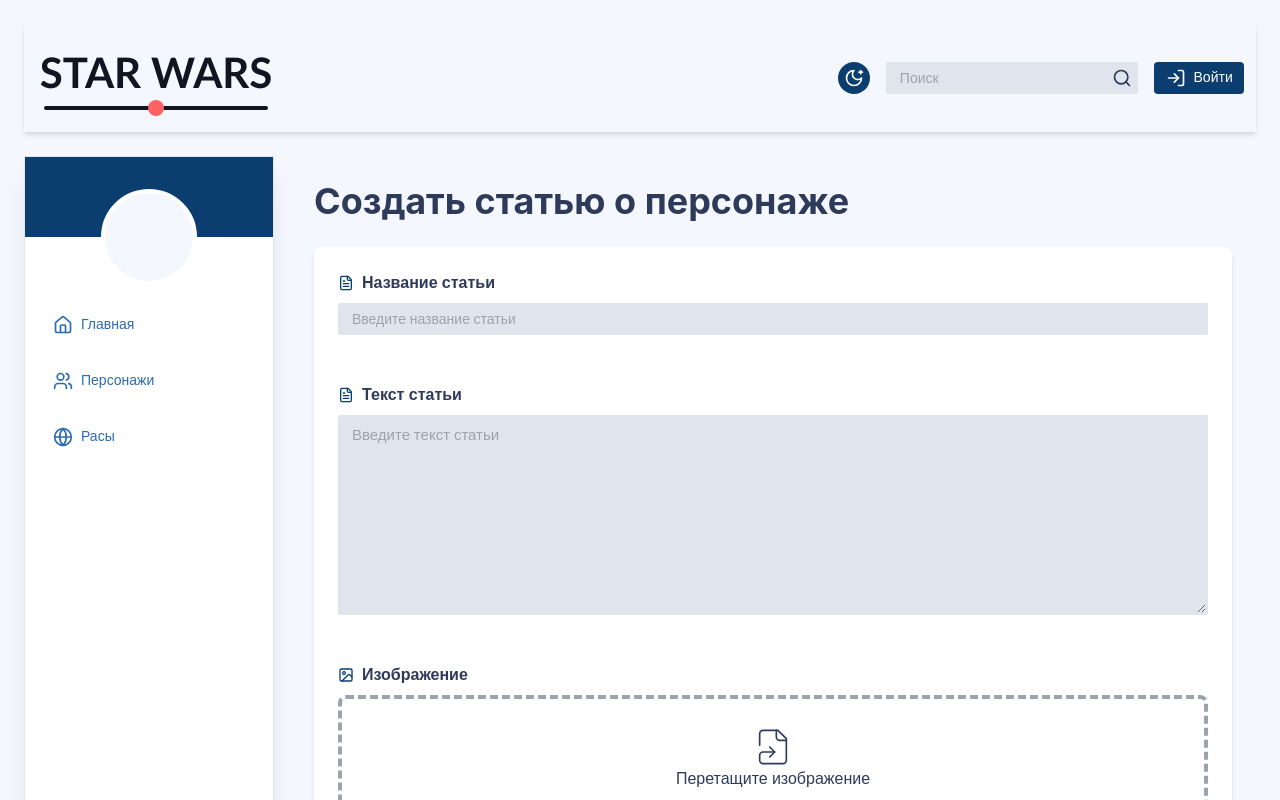
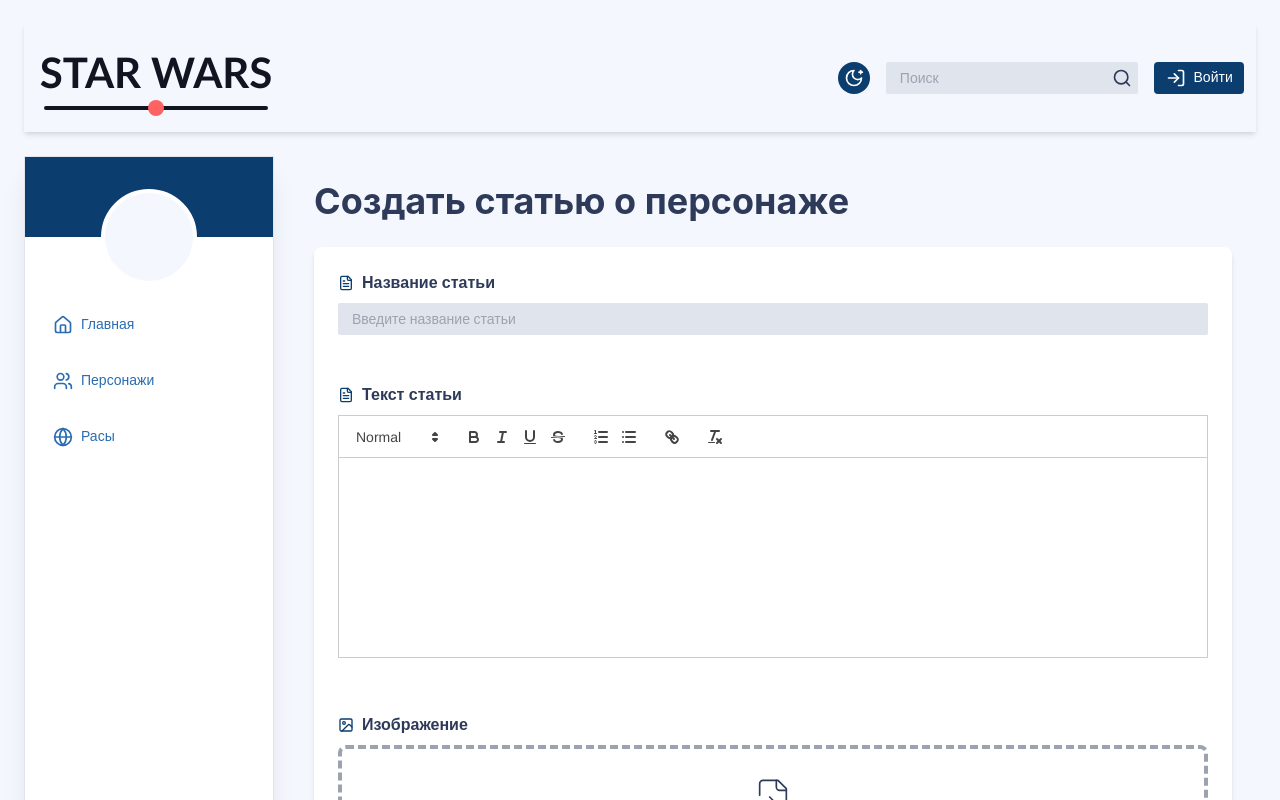
Before and after one commit to ArtemMazin/blog, a Next.js app: page /characters/create-article in a window 1280 px wide. Shown: the top 800 px of the page. Built offline with nearby package versions, Linux system fonts and the light colour scheme; no server answers.

Commit message:
feat: добавить ReactQuill для редактирования текста. сделать SafeHTML для безопасного добавления html.

```diff
--- a/package.json
+++ b/package.json
@@ -19,17 +19,20 @@
     "axios": "^1.7.2",
     "chakra-react-select": "^4.9.2",
     "clsx": "^2.1.1",
+    "dompurify": "^3.1.7",
     "framer-motion": "^11.2.11",
     "lucide-react": "^0.396.0",
     "next": "14.2.4",
     "react": "^18",
     "react-dom": "^18",
     "react-hook-form": "^7.52.0",
+    "react-quill": "^2.0.0",
     "react-slick": "^0.30.2",
     "sharp": "^0.33.4",
     "slick-carousel": "^1.8.1"
   },
   "devDependencies": {
+    "@types/dompurify": "^3.0.5",
     "@types/node": "^20",
     "@types/react": "^18",
     "@types/react-dom": "^18",
--- a/src/features/articles/ui/article-form/common-fields.tsx
+++ b/src/features/articles/ui/article-form/common-fields.tsx
@@ -1,28 +1,44 @@
+import React from "react";
 import {
   FormControl,
   FormLabel,
   Input,
-  Textarea,
   HStack,
   Icon,
   Text,
   Checkbox,
 } from "@chakra-ui/react";
 import { FileText, Image } from "lucide-react";
-import { useFormContext } from "react-hook-form";
+import { useFormContext, Controller } from "react-hook-form";
+import dynamic from "next/dynamic";
 import { UIFormErrorMessage } from "@/shared/ui/ui-form-error-message";
 import { messages } from "@/features/auth/constants";
 import { DropZone } from "@/shared/ui/drop-zone";
 import { useColors } from "@/shared/hooks/useColors";
 import { useProfile } from "@/features/profile/hooks/useProfile";
 
+// Динамический импорт React Quill (чтобы избежать ошибок SSR)
+const ReactQuill = dynamic(() => import("react-quill"), { ssr: false });
+import "react-quill/dist/quill.snow.css"; // Импорт стилей Quill
+
 export const CommonArticleFields: React.FC = () => {
   const colors = useColors();
   const {
     register,
+    control,
     formState: { errors },
   } = useFormContext();
   const user = useProfile();
+
+  const modules = {
+    toolbar: [
+      [{ header: [2, 3, false] }],
+      ["bold", "italic", "underline", "strike"],
+      [{ list: "ordered" }, { list: "bullet" }],
+      ["link"],
+      ["clean"],
+    ],
+  };
 
   return (
     <>
@@ -54,14 +70,21 @@
             <Text fontWeight="bold">Текст статьи</Text>
           </HStack>
         </FormLabel>
-        <Textarea
-          placeholder="Введите текст статьи"
-          {...register("content", {
-            required: messages.ERROR_FORM_REQUIRED,
-          })}
-          minHeight="200px"
-          borderColor={colors.borderColor}
-          _focus={{ borderColor: colors.primaryColor }}
+        <Controller
+          name="content"
+          control={control}
+          rules={{ required: messages.ERROR_FORM_REQUIRED }}
+          render={({ field }) => (
+            <ReactQuill
+              theme="snow"
+              modules={modules}
+              {...field}
+              style={{
+                height: "200px",
+                marginBottom: "50px",
+              }}
+            />
+          )}
         />
         <UIFormErrorMessage>
           {errors.content?.message?.toString() || ""}
--- a/src/features/articles/ui/article/character-article.tsx
+++ b/src/features/articles/ui/article/character-article.tsx
@@ -8,6 +8,7 @@
 import { useLikeCharacterArticle } from "../../hooks/useLikeCharacterArticle";
 import { useToggleFavorites } from "../../hooks/useToggleFavorites";
 import { useColors } from "@/shared/hooks/useColors";
+import SafeHTML from "@/shared/ui/safeHTML";
 
 export default function CharacterArticle({ id }: { id: string }) {
   const { data: user } = useProfile();
@@ -83,7 +84,7 @@
             )}
           </VStack>
         </Box>
-        <Text>{article.content}</Text>
+        <SafeHTML html={article.content} />
       </Box>
     </BaseArticle>
   );
--- a/src/features/articles/ui/article/race-article.tsx
+++ b/src/features/articles/ui/article/race-article.tsx
@@ -17,6 +17,7 @@
 import { useLikeRaceArticle } from "../../hooks/useLikeRaceArticle";
 import { useToggleFavorites } from "../../hooks/useToggleFavorites";
 import { useColors } from "@/shared/hooks/useColors";
+import SafeHTML from "@/shared/ui/safeHTML";
 
 export default function RaceArticle({ id }: { id: string }) {
   const { data: user } = useProfile();
@@ -98,7 +99,7 @@
             </Wrap>
           </VStack>
         </Box>
-        <Text>{article.content}</Text>
+        <SafeHTML html={article.content} />
       </Box>
     </BaseArticle>
   );
--- a/src/features/articles/ui/card/card-content.tsx
+++ b/src/features/articles/ui/card/card-content.tsx
@@ -1,9 +1,10 @@
-import { VStack, Heading, Text } from "@chakra-ui/react";
+import { VStack, Heading, Text, Box } from "@chakra-ui/react";
 import {
   ResponseCharacterArticleDto,
   ResponseRaceArticleDto,
 } from "@/shared/api/generated";
 import CardFooter from "./card-footer";
+import SafeHTML from "@/shared/ui/safeHTML";
 
 interface CardContentProps {
   article: ResponseCharacterArticleDto | ResponseRaceArticleDto;
@@ -29,9 +30,9 @@
       <Heading size="sm" noOfLines={2}>
         {article.title}
       </Heading>
-      <Text fontSize="sm" noOfLines={2}>
-        {article.content}
-      </Text>
+      <Box fontSize="sm" noOfLines={2}>
+        <SafeHTML html={article.content} />
+      </Box>
       <CardFooter article={article} type={type} />
     </VStack>
   );
--- a/src/features/profile/profile-form.tsx
+++ b/src/features/profile/profile-form.tsx
@@ -3,19 +3,23 @@
   FormControl,
   FormLabel,
   Input,
-  Textarea,
   VStack,
   HStack,
   Icon,
   Button,
 } from "@chakra-ui/react";
 import * as React from "react";
-import { useFormContext } from "react-hook-form";
+import { useFormContext, Controller } from "react-hook-form";
 import { UIFormErrorMessage } from "@/shared/ui/ui-form-error-message";
 import { messages } from "@/features/auth/constants";
 import { DropZone } from "../../shared/ui/drop-zone";
 import { User, FileText, Image } from "lucide-react";
 import { useColors } from "@/shared/hooks/useColors";
+import dynamic from "next/dynamic";
+
+// Динамический импорт React Quill
+const ReactQuill = dynamic(() => import("react-quill"), { ssr: false });
+import "react-quill/dist/quill.snow.css";
 
 type TProfileFormProps = {
   submitHandler: () => void;
@@ -32,8 +36,18 @@
 
   const {
     register,
+    control,
     formState: { errors, isValid },
   } = useFormContext();
+
+  const modules = {
+    toolbar: [
+      ["bold", "italic", "underline", "strike"],
+      [{ list: "ordered" }, { list: "bullet" }],
+      ["link"],
+      ["clean"],
+    ],
+  };
 
   return (
     <Box
@@ -70,13 +84,20 @@
             <Icon as={FileText} color={colors.primaryColor} />
             <FormLabel m={0}>О себе</FormLabel>
           </HStack>
-          <Textarea
-            placeholder="Расскажите о себе"
-            {...register("about")}
-            borderColor={colors.borderColor}
-            _hover={{ borderColor: colors.primaryColor }}
-            _focus={{ borderColor: colors.primaryColor, boxShadow: "outline" }}
-            minHeight="150px"
+          <Controller
+            name="about"
+            control={control}
+            render={({ field }) => (
+              <ReactQuill
+                theme="snow"
+                modules={modules}
+                {...field}
+                style={{
+                  height: "150px",
+                  marginBottom: "50px",
+                }}
+              />
+            )}
           />
           <UIFormErrorMessage>
             {errors.about?.message?.toString() || ""}
--- a/src/features/user/user-info.tsx
+++ b/src/features/user/user-info.tsx
@@ -18,6 +18,7 @@
 import { Bookmark, Calendar, Mail } from "lucide-react";
 import { ResponseUserDto } from "@/shared/api/generated";
 import { useProfile } from "../profile/hooks/useProfile";
+import SafeHTML from "@/shared/ui/safeHTML";
 
 export interface IUserInfoProps {
   user: ResponseUserDto;
@@ -73,9 +74,11 @@
               Зарегистрирован: {new Date(user.createdAt).toLocaleDateString()}
             </Text>
           </HStack>
-          <Text maxW="md" color={textColor}>
-            {user.about || "Информация о пользователе отсутствует"}
-          </Text>
+          <Box maxW="md" color={textColor}>
+            <SafeHTML
+              html={user.about || "Информация о пользователе отсутствует"}
+            />
+          </Box>
           <Wrap justify="center" spacing={4}>
             <WrapItem>
               <Button leftIcon={<Bookmark size={20} />} colorScheme="blue">
--- /dev/null
+++ b/src/shared/ui/safeHTML.tsx
@@ -0,0 +1,13 @@
+import React from "react";
+import DOMPurify from "dompurify";
+
+interface SafeHTMLProps {
+  html: string;
+}
+
+const SafeHTML: React.FC<SafeHTMLProps> = ({ html }) => {
+  const sanitizedHTML = DOMPurify.sanitize(html);
+  return <div dangerouslySetInnerHTML={{ __html: sanitizedHTML }} />;
+};
+
+export default SafeHTML;
```
Also changed, not shown: 1 other file (tests, documents, lock files or other folders).
